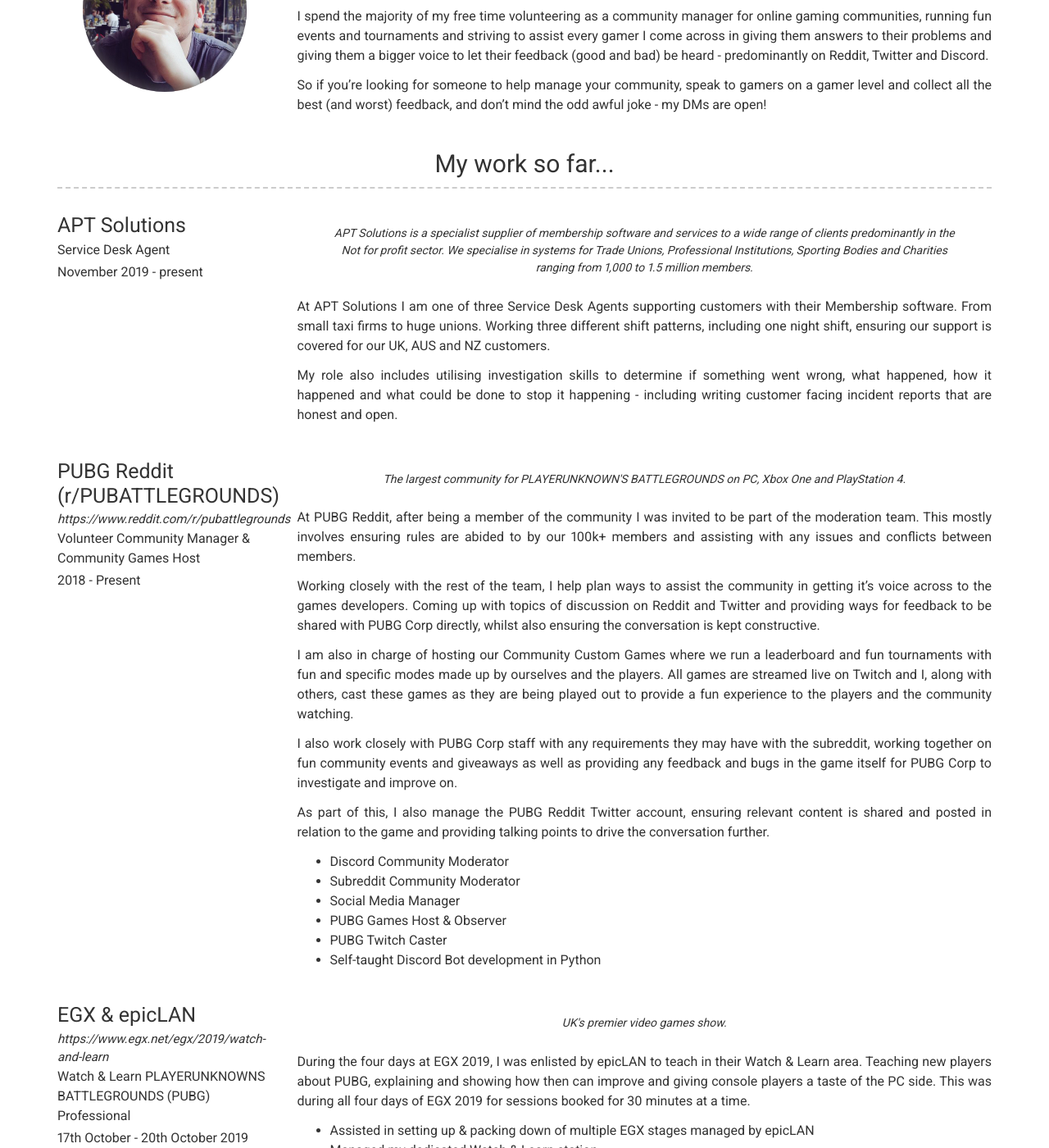
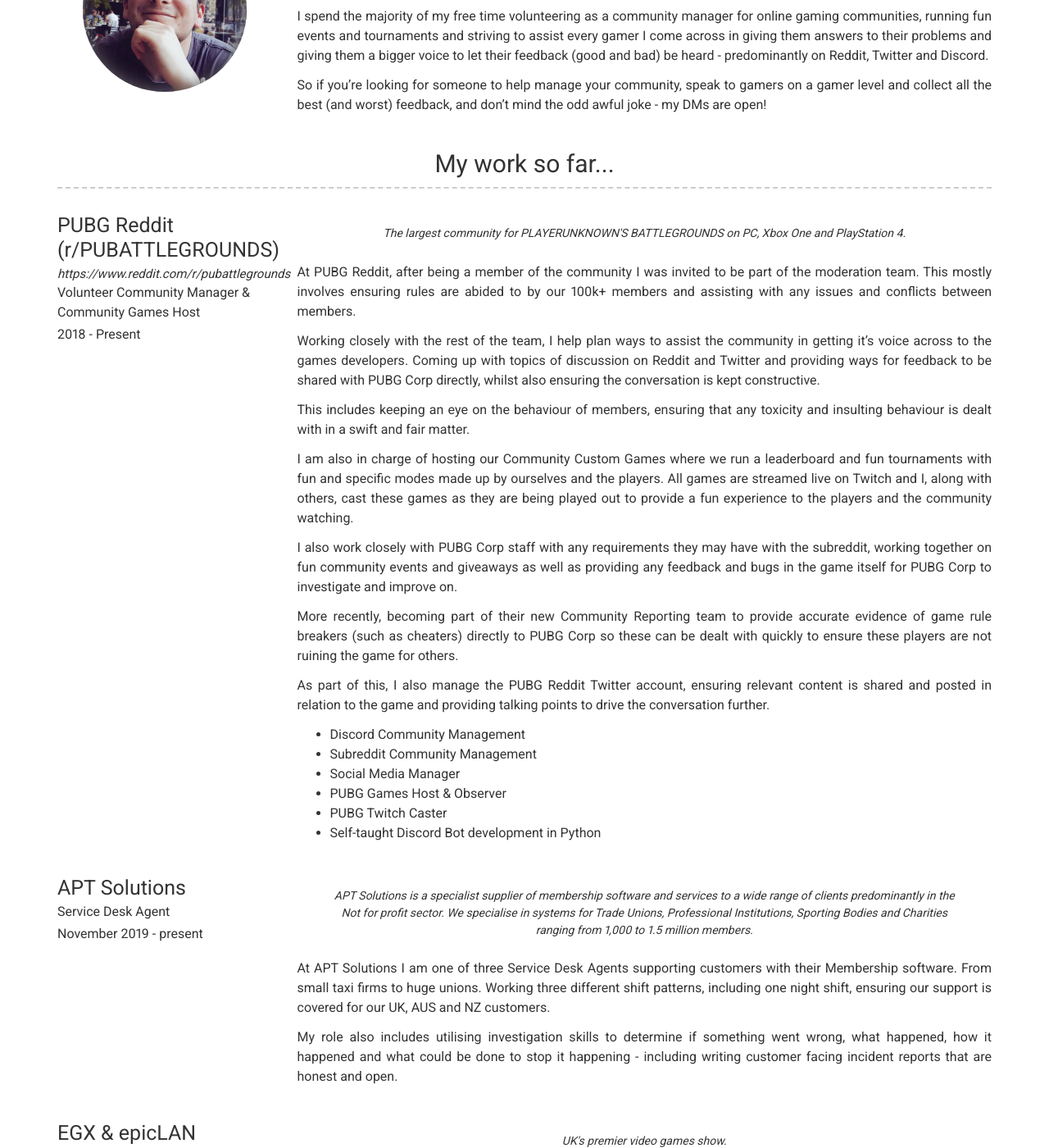
Before and after one commit to DanBennettUK/cv, a Jekyll site: the page built from index.md, in a window 1280 px wide and 1400 px high, scrolled down 390 px. Shown: the whole window at 82% size. Built offline with Jekyll 4.4.1, drawn with Linux system fonts in a browser that asks for light colours; nearby versions of some CDN libraries.

Commit message:
Swapped priority of experiences + added new detail

```diff
--- a/_data/experience.yml
+++ b/_data/experience.yml
@@ -1,19 +1,3 @@
-# Experience template
-- layout: left
-  company: APT Solutions
-  link:
-  job_title: Service Desk Agent
-  dates: November 2019 - present
-  quote: >
-      APT Solutions is a specialist supplier of membership software and services to a wide range of clients predominantly in the Not for profit sector. We specialise in systems for Trade Unions, Professional Institutions, Sporting Bodies and Charities ranging from 1,000 to 1.5 million members.
-  description: | # this will include new lines to allow paragraphs
-      At APT Solutions I am one of three Service Desk Agents supporting customers with their Membership software. From small taxi firms to huge unions.
-      Working three different shift patterns, including one night shift, ensuring our support is covered for our UK, AUS and NZ customers.
-
-      My role also includes utilising investigation skills to determine if something went wrong, what happened, how it happened and what could be done to stop it happening - including writing
-      customer facing incident reports that are honest and open.
-
-# Experience template
 - layout: left
   company: PUBG Reddit (r/PUBATTLEGROUNDS)
   link: https://www.reddit.com/r/pubattlegrounds
@@ -32,6 +16,9 @@
       providing ways for feedback to be shared with PUBG Corp directly, whilst also ensuring the conversation
       is kept constructive.
 
+      This includes keeping an eye on the behaviour of members, ensuring that any toxicity and insulting behaviour
+      is dealt with in a swift and fair matter.
+
       I am also in charge of hosting our Community Custom Games where we run a leaderboard
       and fun tournaments with fun and specific modes made up by ourselves and the players.
       All games are streamed live on Twitch and I, along with others, cast these games as they
@@ -41,15 +28,33 @@
       working together on fun community events and giveaways as well as providing any feedback and bugs
       in the game itself for PUBG Corp to investigate and improve on.
 
+      More recently, becoming part of their new Community Reporting team to provide accurate evidence of game rule
+      breakers (such as cheaters) directly to PUBG Corp so these can be dealt with quickly to ensure these players
+      are not ruining the game for others.
+
       As part of this, I also manage the PUBG Reddit Twitter account, ensuring relevant content is shared
       and posted in relation to the game and providing talking points to drive the conversation further.
 
-      - Discord Community Moderator
-      - Subreddit Community Moderator
+      - Discord Community Management
+      - Subreddit Community Management
       - Social Media Manager
       - PUBG Games Host & Observer
       - PUBG Twitch Caster
       - Self-taught Discord Bot development in Python
+
+- layout: left
+  company: APT Solutions
+  link:
+  job_title: Service Desk Agent
+  dates: November 2019 - present
+  quote: >
+      APT Solutions is a specialist supplier of membership software and services to a wide range of clients predominantly in the Not for profit sector. We specialise in systems for Trade Unions, Professional Institutions, Sporting Bodies and Charities ranging from 1,000 to 1.5 million members.
+  description: | # this will include new lines to allow paragraphs
+      At APT Solutions I am one of three Service Desk Agents supporting customers with their Membership software. From small taxi firms to huge unions.
+      Working three different shift patterns, including one night shift, ensuring our support is covered for our UK, AUS and NZ customers.
+
+      My role also includes utilising investigation skills to determine if something went wrong, what happened, how it happened and what could be done to stop it happening - including writing
+      customer facing incident reports that are honest and open.
 
 - layout: left
   company: EGX & epicLAN
```
